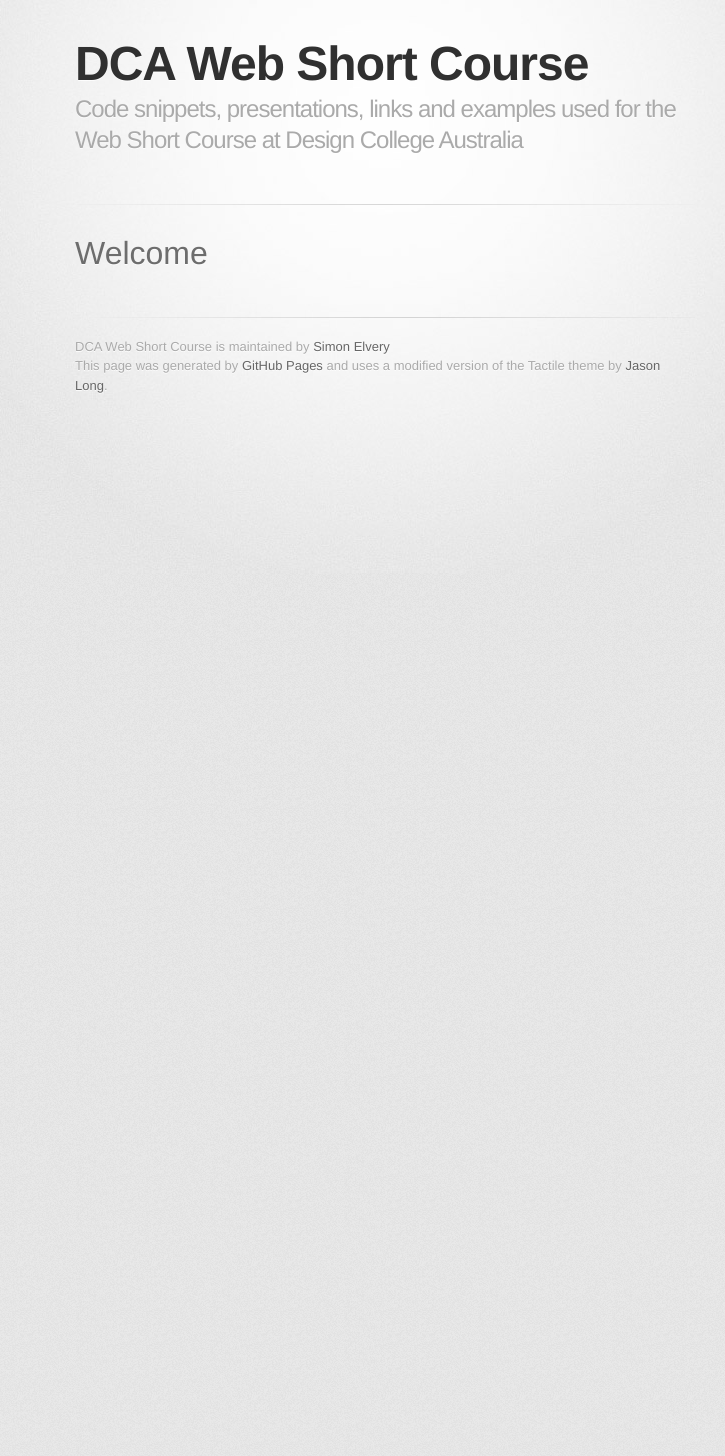
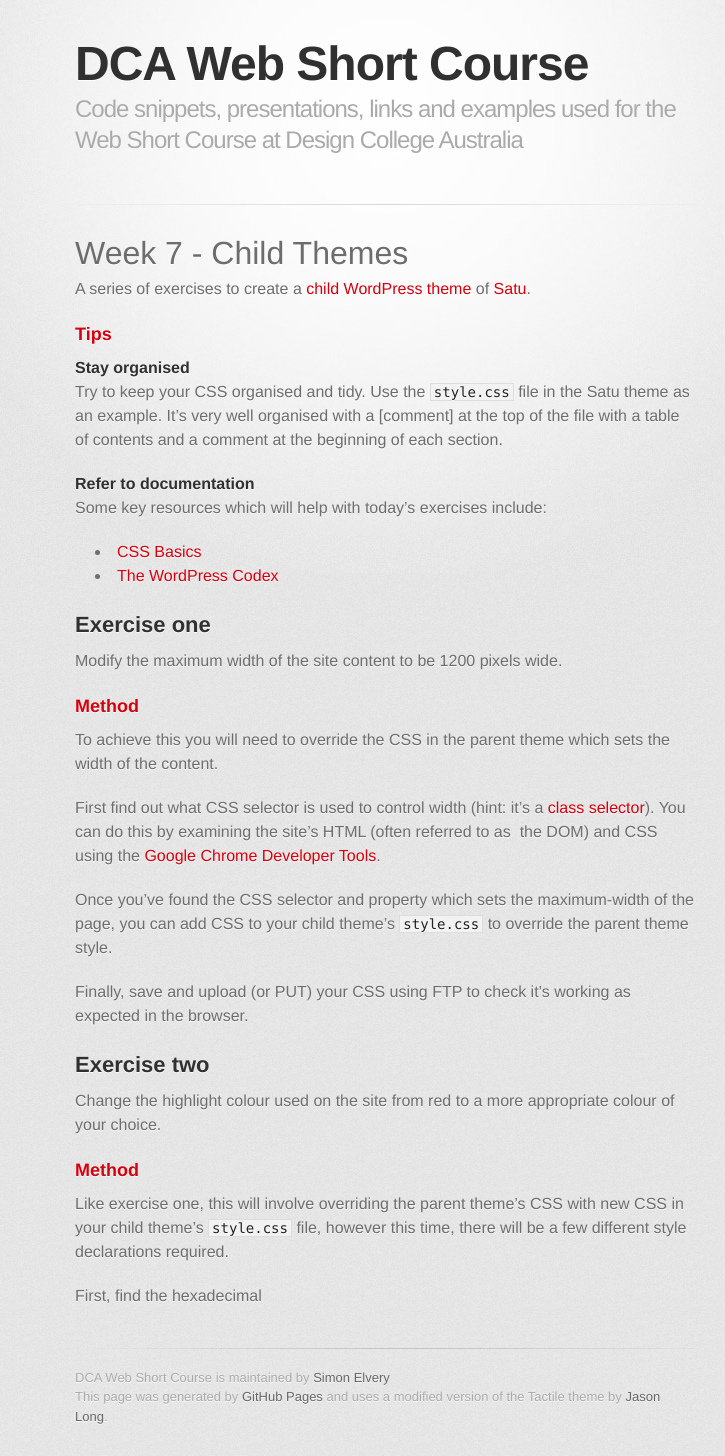
Before and after one commit to drzax/dca-web-short-course, a Jekyll site: the page built from index.md, in a window 1280 px wide. Shown: the whole page, without its empty margins (255-980 px from the left). Built offline with Jekyll 4.4.1, drawn with Linux system fonts in a browser that asks for light colours; some web fonts are replaced; before the commit the page ends 900 px from its top, so only the background shows below that.

Commit message:
Exercise 1

```diff
--- a/index.md
+++ b/index.md
@@ -3,4 +3,40 @@
 title: Home
 ---
 
-#Welcome
+# Week 7 - Child Themes
+
+A series of exercises to create a [child WordPress theme](http://codex.wordpress.org/Child_Themes) of [Satu](http://wordpress.org/themes/satu).
+
+### Tips
+
+#### Stay organised
+Try to keep your CSS organised and tidy. Use the `style.css` file in the Satu theme as an example. It's very well organised with a [comment] at the top of the file with a table of contents and a comment at the beginning of each section.
+
+#### Refer to documentation
+Some key resources which will help with today's exercises include:
+* [CSS Basics](http://www.cssbasics.com/)
+* [The WordPress Codex](http://codex.wordpress.org/)
+
+## Exercise one
+
+Modify the maximum width of the site content to be 1200 pixels wide.
+
+### Method
+
+To achieve this you will need to override the CSS in the parent theme which sets the width of the content.
+
+First find out what CSS selector is used to control width (hint: it's a [class selector](http://www.cssbasics.com/css-classes/)). You can do this by examining the site's HTML (often referred to as  the DOM) and CSS using the [Google Chrome Developer Tools](https://developers.google.com/chrome-developer-tools/docs/elements).
+
+Once you've found the CSS selector and property which sets the maximum-width of the page, you can add CSS to your child theme's   `style.css` to override the parent theme style.
+
+Finally, save and upload (or PUT) your CSS using FTP to check it's working as expected in the browser.
+
+## Exercise two
+
+Change the highlight colour used on the site from red to a more appropriate colour of your choice.
+
+### Method
+
+Like exercise one, this will involve overriding the parent theme's CSS with new CSS in your child theme's `style.css` file, however this time, there will be a few different style declarations required.
+
+First, find the hexadecimal
```
